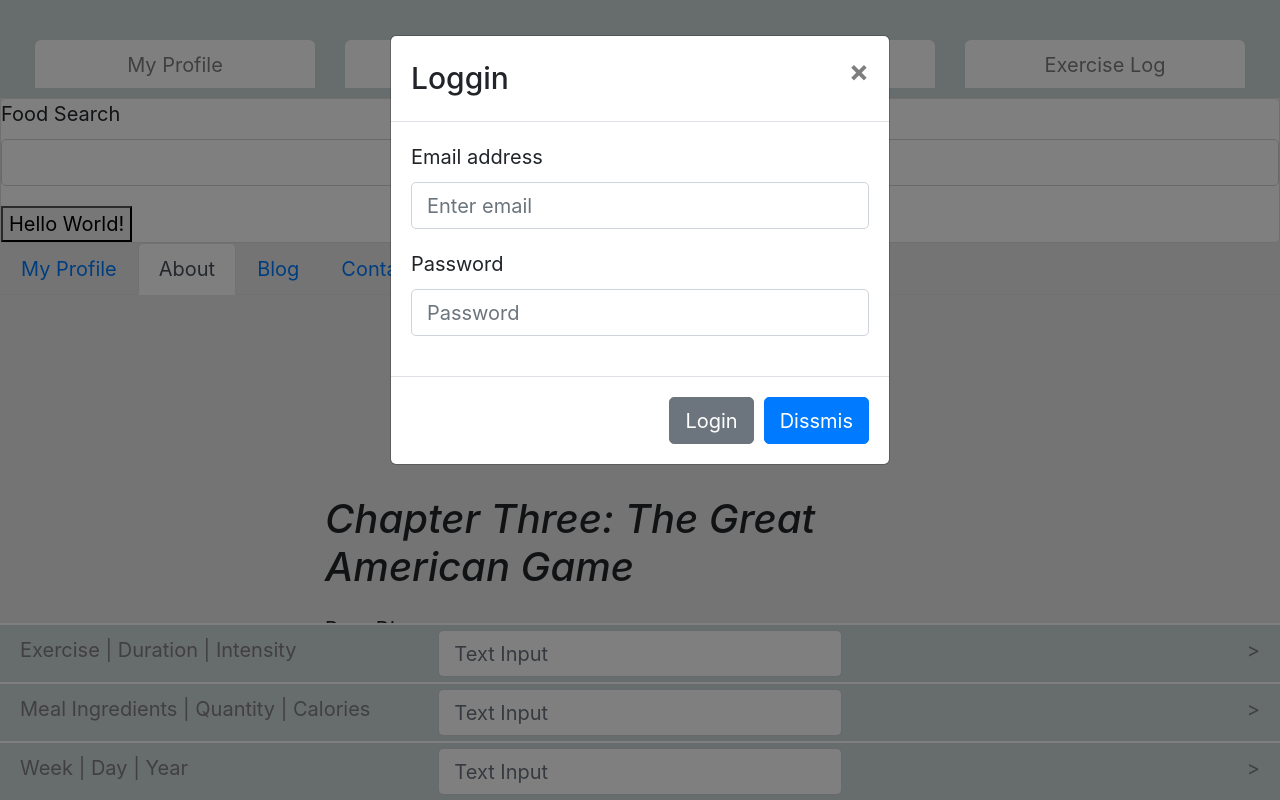
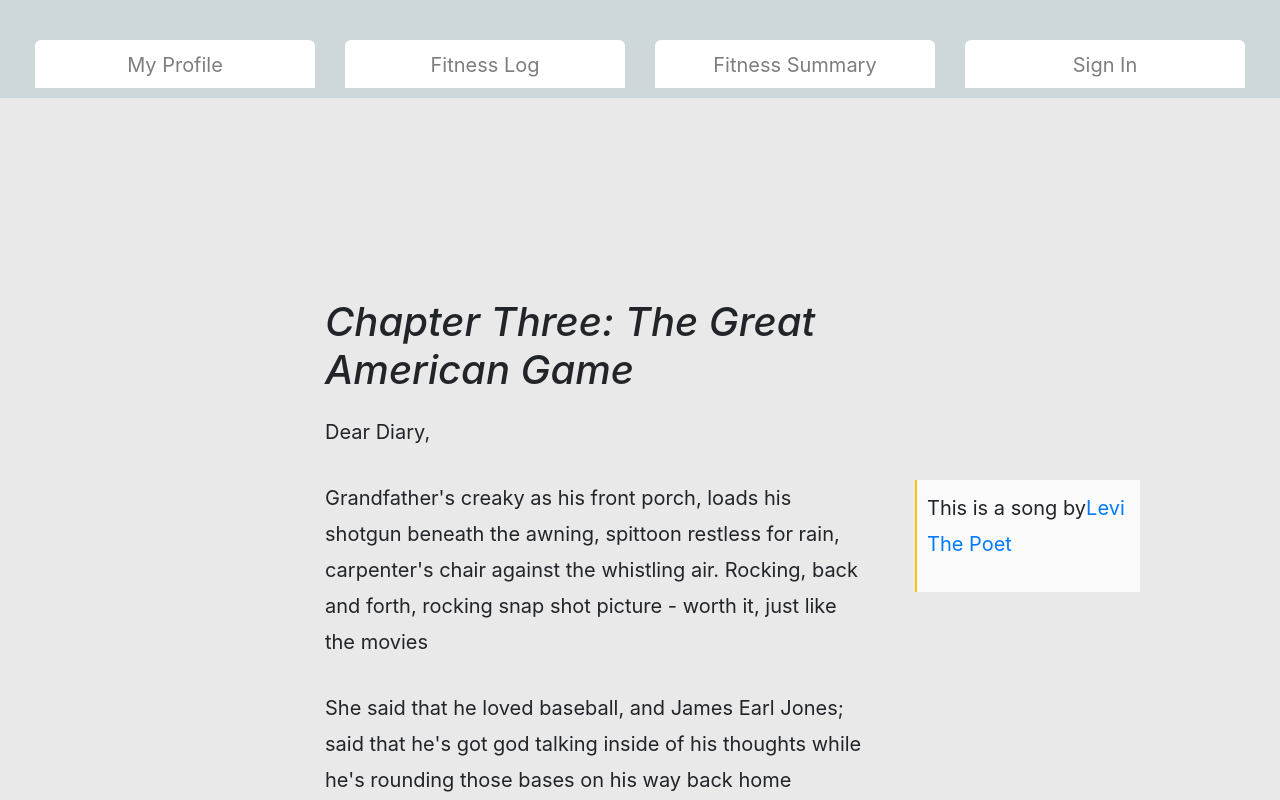
Before and after one commit to Stanmozolevskiy/Project-3, a React (Create React App) app in the folder client/: page /about in a window 1280 px wide. Shown: the top 800 px of the page. Built offline with nearby package versions, Linux system fonts and the light colour scheme.

Commit message:
Update header, react routes, footer to standardize layout

```diff
--- a/client/src/App.js
+++ b/client/src/App.js
@@ -1,13 +1,13 @@
 import React from "react";
-import { BrowserRouter as Router, Route } from "react-router-dom";
+import { BrowserRouter as Router, Route, Switch } from "react-router-dom";
 import About from "./components/pages/About";
 import Blog from "./components/pages/Blog";
-import Login from "./components/pages/login page/Login";
+import Login from "./components/pages/loginPage/Login";
 import User from "./components/pages/User";
 import CustomNavbar from "./components/Navbar";
-import CustomFooter from "./components/Footer";
 import './appstyle.css';
 import Contact from "./components/pages/foodPage/Contact"
+import noMatch from "./components/pages/noMatch";
 
 
 
@@ -17,12 +17,14 @@ function App() {
     <Router>
       <div>
         <CustomNavbar />
-        <Login />
+        <Switch>
+        <Route exact path="/" component={Login} />
         <Route exact path="/user" component={User} />
         <Route exact path="/about" component={About}  />
         <Route exact path="/blog" component={Blog} />
         <Route exact path="/contact" component={Contact} />
-        <CustomFooter />
+        <Route component={noMatch} />
+        </Switch>
       </div>
     </Router>
   );
--- a/client/src/components/Footer.js
+++ /dev/null
@@ -1,48 +0,0 @@
-import React from "react";
-import 'bootstrap/dist/css/bootstrap.min.css';
-import './footerstyle.css';
-
-class CustomFooter extends React.Component {
-
-  render() {
-    return (
-      <div id="footer">
-      <div class="row" id="inputdiv">
-      <div class="col-md-4" id="options">
-      <a href="url" id="optionslink">Exercise </a>|<a href="url" id="optionslink"> Duration </a>|<a href="url" id="optionslink"> Intensity</a>
-      </div>
-      <div class="col-md-4" id="input">
-      <input type="password" class="form-control" id="text input" placeholder="Text Input"></input>
-      </div>
-      <div class="col-md-4" id="send">
-      <a href="url" id="optionslink"> > </a>
-      </div>
-      </div>
-      <div class="row" id="inputdiv">
-      <div class="col-md-4" id="options">
-      <a href="url" id="optionslink">Meal Ingredients </a>|<a href="url" id="optionslink"> Quantity </a>|<a href="url" id="optionslink"> Calories</a>
-      </div>
-      <div class="col-md-4" id="input">
-      <input type="password" class="form-control" id="text input" placeholder="Text Input"></input>
-      </div>
-      <div class="col-md-4" id="send">
-      <a href="url" id="optionslink"> > </a>
-      </div>
-      </div>
-      <div class="row" id="inputdiv">
-      <div class="col-md-4" id="options">
-      <a href="url" id="optionslink">Week </a>|<a href="url" id="optionslink"> Day </a>|<a href="url" id="optionslink"> Year</a>
-      </div>
-      <div class="col-md-4" id="input">
-      <input type="password" class="form-control" id="text input" placeholder="Text Input"></input>
-      </div>
-      <div class="col-md-4" id="send">
-      <a href="url" id="optionslink"> > </a>
-      </div>
-      </div>
-      </div>
-    );
-  }
-  }
-
-  export default CustomFooter;
--- a/client/src/components/Navbar.js
+++ b/client/src/components/Navbar.js
@@ -11,16 +11,16 @@ render() {
     <Navbar expand="lg" id="navbar">
     <Navbar fixed="top" />
     <div class="col-md-3">
-      <Button size="large" className="btn-outline-secondary col-md-12" href="#profile" id="navbutton">My Profile</Button>
+      <Button size="large" className="btn-outline-secondary col-md-12" href="/user" id="navbutton">My Profile</Button>
       </div>
       <div class="col-md-3">
-      <Button size="large" className="btn-outline-secondary col-md-12" href="#results" id="navbutton">Results</Button>
+      <Button size="large" className="btn-outline-secondary col-md-12" href="/blog" id="navbutton">Fitness Log</Button>
       </div>
       <div class="col-md-3">
-      <Button size="large" className="btn-outline-secondary col-md-12" href="#signin" id="navbutton">Sign In</Button>
+      <Button size="large" className="btn-outline-secondary col-md-12" href="/about" id="navbutton">Fitness Summary</Button>
       </div>
       <div class="col-md-3">
-      <Button size="large" className="btn-outline-secondary col-md-12" href="#log" id="navbutton">Exercise Log</Button>
+      <Button size="large" className="btn-outline-secondary col-md-12" href="/Login" id="navbutton">Sign In</Button>
       </div>
     </Navbar>
   );
--- a/client/src/components/footerstyle.css
+++ /dev/null
@@ -1,30 +0,0 @@
-#footer {
-    background-color: rgb(206, 216, 219);
-    position:absolute;
-    left:0;
-    bottom:0;
-    right:0;
-}
-#inputdiv {
-    border-top-style: solid;
-    border-top-color: white;
-    border-top-width: 2px;
-    padding: 5px;
-    align-content: center;
-}
-#options {
-    padding-left: 30px;
-    padding-top: 5px;
-    color: gray;
-}
-
-#optionslink {
-    padding-top: 5px;
-    color: gray;
-}
-#send {
-    padding-right: 30px;
-    padding-top: 5px;
-    color: gray;
-    text-align: right;
-}
--- a/client/src/components/pages/About.js
+++ b/client/src/components/pages/About.js
@@ -5,7 +5,7 @@ import NavTabs from "../NavTabs"
 
 function About() {
   return (
-    <div>{ <NavTabs/> }
+    <div>
 
       <article className="post">
     <h2>Chapter Three: The Great American Game</h2>
--- a/client/src/components/pages/Blog.js
+++ b/client/src/components/pages/Blog.js
@@ -1,10 +1,11 @@
 import React from "react";
 import NavTabs from "../NavTabs"
+
+
 
 function Blog() {
   return (
     <div>
-      { <NavTabs/> }
       <h1>Blog Page</h1>
       <p>
         Donec a volutpat quam. Curabitur nec varius justo, sed rutrum ligula. Curabitur pellentesque
--- a/client/src/components/pages/Contact.js
+++ b/client/src/components/pages/Contact.js
@@ -4,7 +4,6 @@ import NavTabs from "../NavTabs"
 function Contact() {
   return (
     <div>
-      {<NavTabs />}
       <h1>Blog Page</h1>
       <p>
         Sed ut perspiciatis unde omnis iste natus error sit voluptatem accusantium doloremque laudantium,
--- a/client/src/components/pages/User.js
+++ b/client/src/components/pages/User.js
@@ -61,7 +61,7 @@ class User extends React.Component {
         const {firstName, lastName} = this.state;
         console.log("first name: " + firstName);
         return (
-            <div>{ <NavTabs/> }
+            <div>
                 <Form>
                     <Form.Group controlId="formFirstName">
                         <Form.Label>First Name</Form.Label>
@@ -76,9 +76,9 @@ class User extends React.Component {
                         </Form.Text>
                     </Form.Group>
 
-                    <Form.Group controlId="formBasicPassword">
+                    <Form.Group controlId="formAge">
                         <Form.Label>Age</Form.Label>
-                        <Form.Control type="text" placeholder="Password"/>
+                        <Form.Control type="text" placeholder="Enter Age"/>
                     </Form.Group>
                     <Form.Group controlId="FitnessBox">
                     <Form.Label>Fitness Goal</Form.Label>
--- a/client/src/components/pages/foodPage/Call.js
+++ b/client/src/components/pages/foodPage/Call.js
@@ -1,7 +1,7 @@
 const food = search => {
     const axios = require('axios');
-    const id = "4fd1d55d"
-    const key = "9788c6b183e3995fbc144d4b1b300850"
+    const id = process.env.appid;
+    const key = process.env.appkey;
     axios.get("https://api.nutritionix.com/v1_1/search/" + search + "?results=0:10&fields=item_name,brand_name,nf_calories&appId=" + id + "&appKey=" + key)
         .then(response => {
             const itemName = response.data.hits[0].fields.item_name
--- a/client/src/components/pages/login page/Login.js
+++ b/client/src/components/pages/loginPage/Login.js
@@ -76,7 +76,7 @@ class Login extends React.Component {
         <Modal show={this.state.show} onHide={this.handleClose}>
 
           <Modal.Header closeButton>
-            <Modal.Title>Loggin</Modal.Title>
+            <Modal.Title>Login</Modal.Title>
           </Modal.Header>
 
           <Modal.Body>
@@ -98,7 +98,7 @@ class Login extends React.Component {
               Login
               </Button>
             <Button variant="primary" onClick={this.handleClose}>
-              Dissmis
+              Dismiss
               </Button>
           </Modal.Footer>
         </Modal>
@@ -108,7 +108,7 @@ class Login extends React.Component {
               <label htmlFor="exampleInputEmail1">Food Search</label>
               <input type="search" value={this.state.query} onChange={this.handleInputChange} name="query" className="form-control" />
             </div>
-            <button onClick={this.handleFoodSubmit}>Hello World!</button>
+            <Button variant="primary" onClick={this.handleFoodSubmit}>Search</Button>
           </form>
           {this.state.results.map((each, i) => (
             <div  className="foodContainer">
--- /dev/null
+++ b/client/src/components/pages/noMatch.js
@@ -0,0 +1,14 @@
+import React from "react";
+
+function NoMatch() {
+    return (
+        <div className="container">
+
+        <h1>404 Page Not Found</h1>
+        < h1 > <span role="img" aria-label="Face With Rolling Eyes Emoji">
+        🙄</span> </h1>
+        </div>
+          );
+}
+
+export default NoMatch;
```
Also changed, not shown: 1 other file (tests, documents, lock files or other folders).
